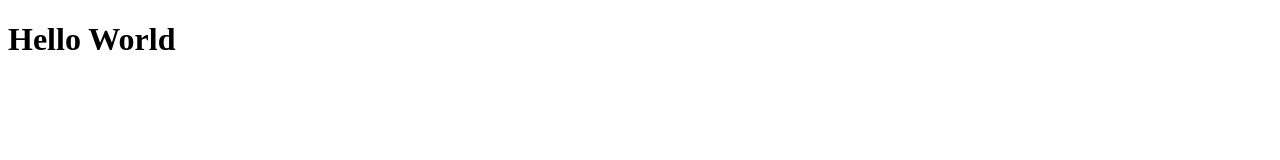
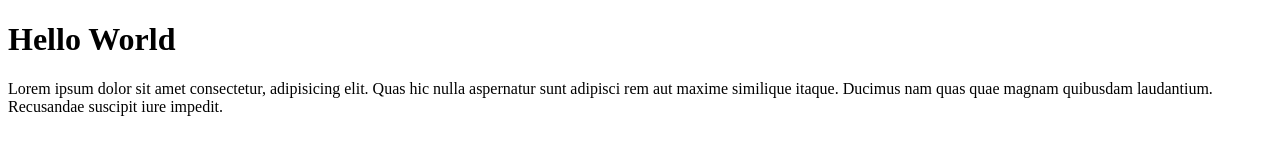
Before and after one commit to fshw23/repo-test-3, a plain HTML site: page index.html in a window 1280 px wide. Drawn offline with Linux system fonts and the light colour scheme.

Commit message:
menambahkan paragraph

```diff
--- a/index.html
+++ b/index.html
@@ -8,5 +8,6 @@
   </head>
   <body>
     <h1>Hello World</h1>
+    <p>Lorem ipsum dolor sit amet consectetur, adipisicing elit. Quas hic nulla aspernatur sunt adipisci rem aut maxime similique itaque. Ducimus nam quas quae magnam quibusdam laudantium. Recusandae suscipit iure impedit.</p>
   </body>
 </html>
```
